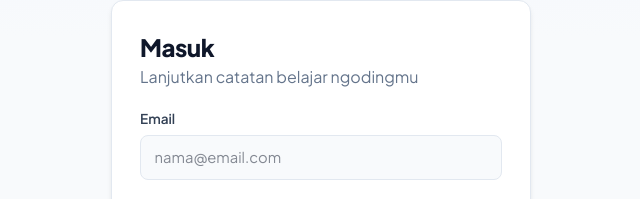
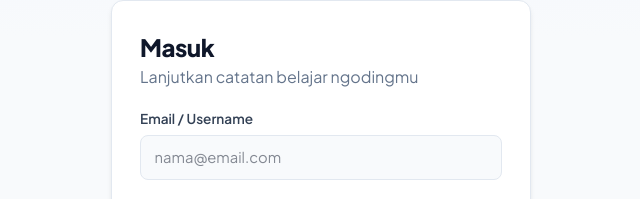
Before and after one commit to lysonmnk/ifs24024-pabwe2026-nextt, a React (Vite) app in the folder frontend/: page /login in a window 1280 px wide. Shown: the part 284-483 px from the top of the page, without its empty margins (319-959 px from the left). Built offline with nearby package versions, Linux system fonts and the light colour scheme; no server answers.

Commit message:
fix(auth): set input ids to username, password and btn-submit for audit bot

```diff
--- a/frontend/src/features/auth/components/LoginForm.jsx
+++ b/frontend/src/features/auth/components/LoginForm.jsx
@@ -49,13 +49,13 @@ export const LoginForm = () => {
       )}
 
       <div className="form-group">
-        <label htmlFor="login-email" className="form-label">
-          Email
+        <label htmlFor="username" className="form-label">
+          Email / Username
         </label>
         <input
-          id="login-email"
+          id="username"
           name="email"
-          type="email"
+          type="text"
           className={`form-input ${errors.email ? 'input-error' : ''}`}
           placeholder="nama@email.com"
           {...email.bind}
@@ -64,11 +64,11 @@ export const LoginForm = () => {
       </div>
 
       <div className="form-group">
-        <label htmlFor="login-password" className="form-label">
+        <label htmlFor="password" className="form-label">
           Kata sandi
         </label>
         <input
-          id="login-password"
+          id="password"
           name="password"
           type="password"
           className={`form-input ${errors.password ? 'input-error' : ''}`}
@@ -78,7 +78,13 @@ export const LoginForm = () => {
         {errors.password && <p className="error-text">{errors.password}</p>}
       </div>
 
-      <Button type="submit" variant="primary" disabled={isSubmitting} className="auth-submit">
+      <Button
+        id="btn-submit"
+        type="submit"
+        variant="primary"
+        disabled={isSubmitting}
+        className="auth-submit"
+      >
         {isSubmitting ? 'Masuk...' : 'Masuk'}
       </Button>
 
```
